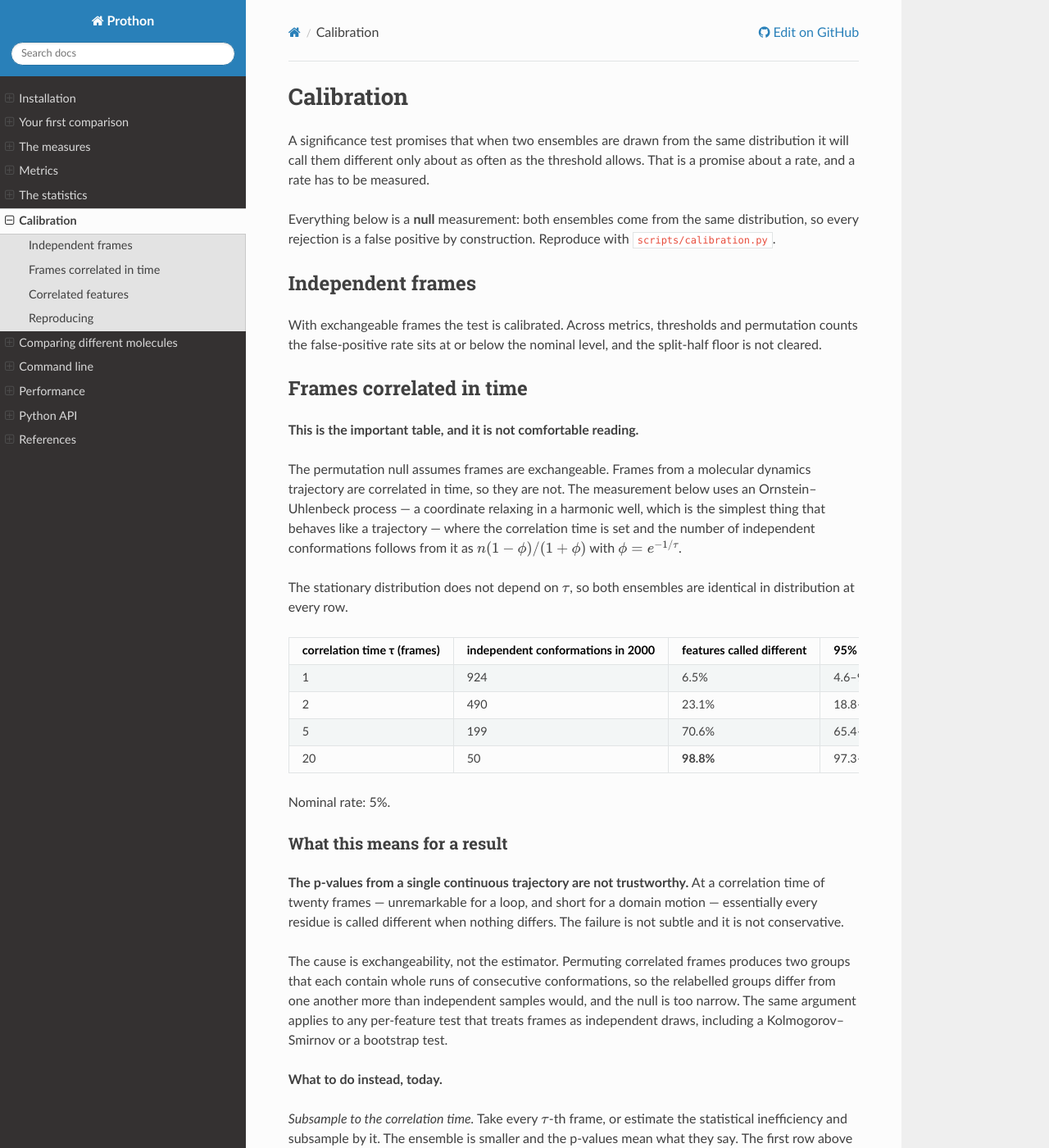
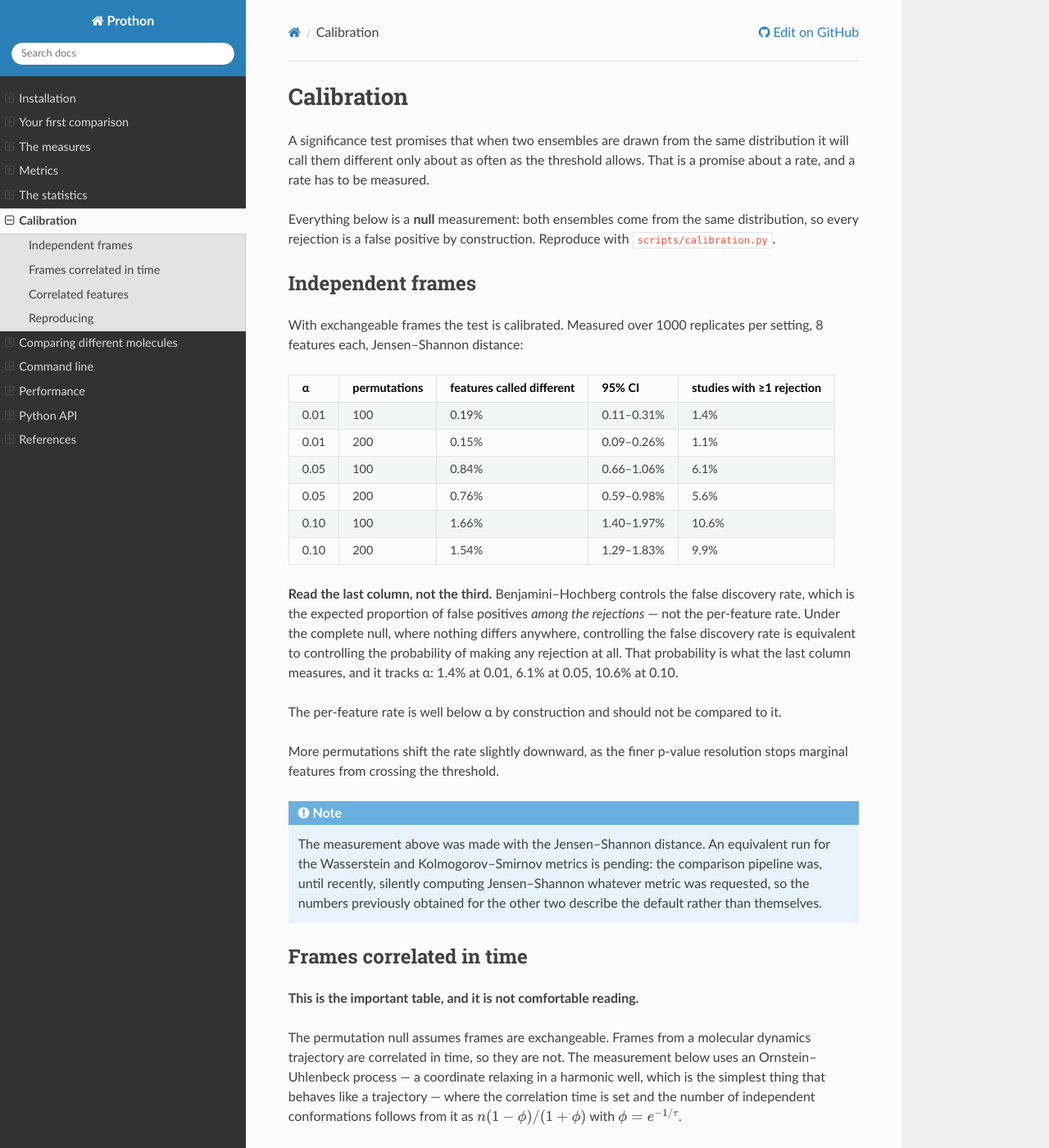
Before and after one commit to aai-research-lab/Prothon, a Sphinx documentation site: the page built from docs/calibration.md, in a window 1280 px wide and 1400 px high. Shown: the whole window at 82% size. Built offline with Sphinx 7.4.7 and the Read the Docs theme 3.1.0, drawn with Linux system fonts in a browser that asks for light colours; the version number could not be read and is left out; some of the changed text lies outside the part shown.

Commit message:
a-label-is-not-a-measurement
A calibration run over a thousand replicates reported the Jensen-Shannon,
Wasserstein and Kolmogorov-Smirnov metrics as producing identical
false-positive rates. Not similar: identical to three decimal places, in all
eighteen settings, across eight thousand features.

Two estimators do not agree like that. `dissimilarity` accepted `metric=`,
recorded it faithfully in the result metadata and the manifest, and then called
the estimator without it. Every comparison was Jensen-Shannon whatever was
asked for, and `--metric wasserstein` returned Jensen-Shannon numbers under a
Wasserstein label.

The defect was mine, in the commit that introduced the metric layer: the
argument was threaded through the legacy branch and the noise floor and missed
in the two calls that matter.

**Every test passed over it**, and that is the more useful thing to record. The
tests asserted that the result carried the right metric name and that each
metric produced a working noise floor -- both true of a label that never
reaches the computation. The parametrised calibration test could not notice
either, because all three metrics are correctly calibrated and so give the same
rate under the null; agreement was the expected outcome.

What caught it was a measurement made at a scale where coincidence stops being
available as an explanation.

Two tests now check the behaviour rather than the label: that no two metrics
produce identical statistics on the same data, and that Wasserstein through the
full pipeline returns the separation between two Gaussians in feature units.

The published calibration numbers are updated to the thousand-replicate run.
The correlation table is confirmed and extended -- 5.5% at a correlation time
of one frame, which brackets the nominal 5% and is the control, rising to 99.0%
at twenty frames and 99.9% at fifty. The parameters table is now labelled as
Jensen-Shannon only, since the other two metrics were never measured.

```diff
--- a/docs/calibration.md
+++ b/docs/calibration.md
@@ -10,9 +10,39 @@
 
 ## Independent frames
 
-With exchangeable frames the test is calibrated. Across metrics, thresholds
-and permutation counts the false-positive rate sits at or below the nominal
-level, and the split-half floor is not cleared.
+With exchangeable frames the test is calibrated. Measured over 1000 replicates
+per setting, 8 features each, Jensen–Shannon distance:
+
+| α | permutations | features called different | 95% CI | studies with ≥1 rejection |
+|---|---|---|---|---|
+| 0.01 | 100 | 0.19% | 0.11–0.31% | 1.4% |
+| 0.01 | 200 | 0.15% | 0.09–0.26% | 1.1% |
+| 0.05 | 100 | 0.84% | 0.66–1.06% | 6.1% |
+| 0.05 | 200 | 0.76% | 0.59–0.98% | 5.6% |
+| 0.10 | 100 | 1.66% | 1.40–1.97% | 10.6% |
+| 0.10 | 200 | 1.54% | 1.29–1.83% | 9.9% |
+
+**Read the last column, not the third.** Benjamini–Hochberg controls the false
+discovery rate, which is the expected proportion of false positives *among the
+rejections* — not the per-feature rate. Under the complete null, where nothing
+differs anywhere, controlling the false discovery rate is equivalent to
+controlling the probability of making any rejection at all. That probability
+is what the last column measures, and it tracks α: 1.4% at 0.01, 6.1% at 0.05,
+10.6% at 0.10.
+
+The per-feature rate is well below α by construction and should not be compared
+to it.
+
+More permutations shift the rate slightly downward, as the finer p-value
+resolution stops marginal features from crossing the threshold.
+
+:::{note}
+The measurement above was made with the Jensen–Shannon distance. An equivalent
+run for the Wasserstein and Kolmogorov–Smirnov metrics is pending: the
+comparison pipeline was, until recently, silently computing Jensen–Shannon
+whatever metric was requested, so the numbers previously obtained for the other
+two describe the default rather than themselves.
+:::
 
 ## Frames correlated in time
 
@@ -30,12 +60,18 @@
 
 | correlation time τ (frames) | independent conformations in 2000 | features called different | 95% CI |
 |---|---|---|---|
-| 1 | 924 | 6.5% | 4.6–9.0% |
-| 2 | 490 | 23.1% | 18.8–28.1% |
-| 5 | 199 | 70.6% | 65.4–75.3% |
-| 20 | 50 | **98.8%** | 97.3–99.4% |
+| 1 | 924 | 5.5% | 5.0–6.0% |
+| 2 | 490 | 23.7% | 22.8–24.6% |
+| 5 | 199 | 72.1% | 71.1–73.1% |
+| 10 | 100 | 93.7% | 93.2–94.2% |
+| 20 | 50 | **99.0%** | 98.8–99.2% |
+| 50 | 20 | **99.9%** | 99.8–100.0% |
 
-Nominal rate: 5%.
+Nominal rate: 5%. Measured over 1000 replicates per row.
+
+The first row is the control: with frames essentially independent the rate is
+5.5%, and its interval brackets the nominal level. Everything below it is the
+cost of correlation alone.
 
 ### What this means for a result
 
@@ -76,8 +112,19 @@
 
 Residues in a protein do not move independently. Benjamini–Hochberg controls
 the false discovery rate under positive dependence, which is a theorem about
-the procedure; the script measures the whole pipeline, with an exponentially
-decaying correlation along the chain.
+the procedure; this measures the whole pipeline, with a correlation decaying
+exponentially along the chain, 20 features, 1000 replicates.
+
+| correlation between neighbouring features | features called different | 95% CI |
+|---|---|---|
+| 0.0 | 0.38% | 0.30–0.48% |
+| 0.5 | 0.62% | 0.52–0.74% |
+| 0.9 | 0.62% | 0.52–0.74% |
+
+Correlation between features raises the rate slightly and then stops mattering:
+0.5 and 0.9 are indistinguishable. Both remain far below the nominal 5%. This
+is the failure mode that does **not** occur — unlike correlation between
+frames, which is catastrophic.
 
 ## Reproducing
 
```
Also changed, not shown: CHANGELOG.md (+21 -4 lines), docs/statistics.md (+4 -3 lines), 2 other files.
